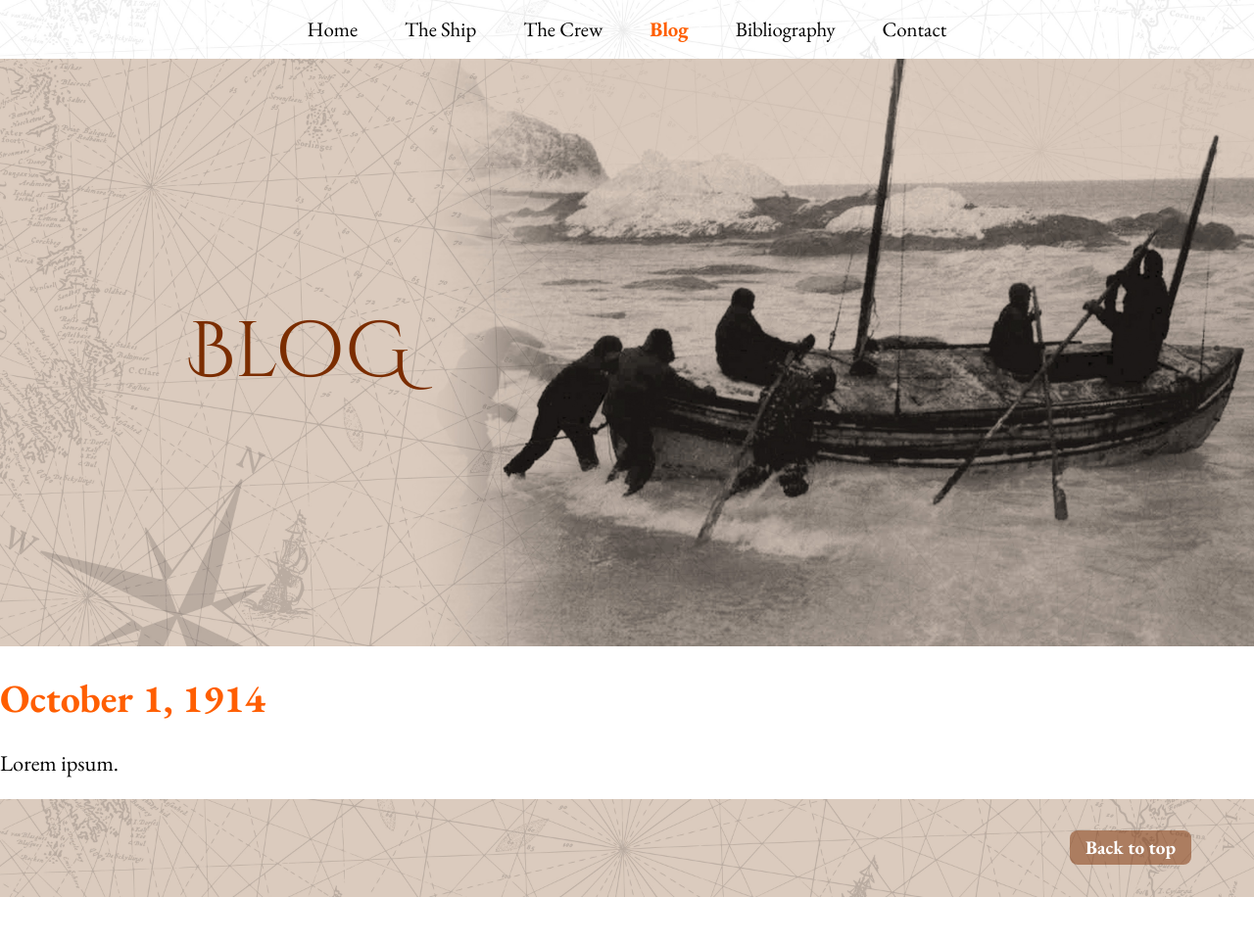
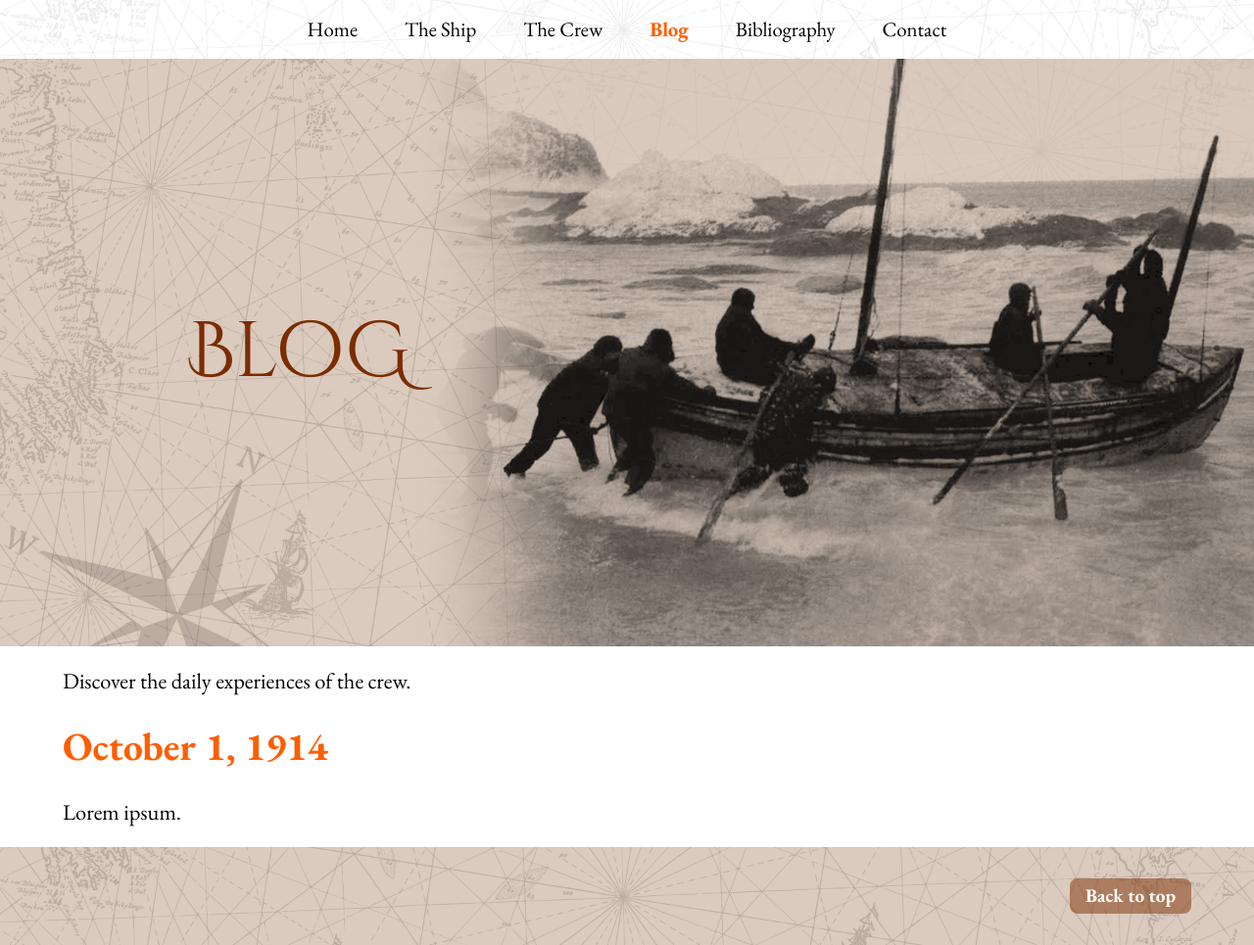
Before and after one commit to stoatsnhoney/Endurance-Project, a Jekyll site: the page built from blog.html, in a window 1280 px wide and 965 px high. Shown: the whole window at 98% size. Built offline with Jekyll 4.4.1, drawn with Linux system fonts in a browser that asks for light colours.

Commit message:
Update blog layout and improve content styling
Refactored blog.html to use a dedicated content container and added introductory text. Updated main.scss to improve content and blog layout styling, including increased spacer height. Made minor text improvements in 404.html and ship.html for clarity and consistency. Changed post type to 'days' in _config.yml to match content organization.

```diff
--- a/404.html
+++ b/404.html
@@ -6,7 +6,7 @@ permalink: /404
 <div>
   <h1>404</h1>
 
-  <h2>Page not found :(</h2>
+  <h2>Page not found</h2>
 
-  <p>Sorry about that. I looked everywhere, but the requested page could not be found.</p>
+  <p>The requested page could not be found. It may be stuck in the Weddell Sea.</p>
 </div>
--- a/_config.yml
+++ b/_config.yml
@@ -14,7 +14,7 @@ defaults:
       layout: "crew"
   - scope:
       path: ""
-      type: "posts"
+      type: "days"
     values:
       layout: "post"
   - scope:
--- a/_sass/main.scss
+++ b/_sass/main.scss
@@ -174,6 +174,11 @@ ul {
 // MARK: Containers
 
 .content {
+  margin: auto;
+  max-width: 1000px;
+}
+
+.blog-content {
   margin: 0 64px 0 64px;
 }
 
@@ -236,7 +241,7 @@ ul {
 }
 
 .spacer {
-  height: 32px;
+  height: 64px;
 }
 
 .footer {
--- a/blog.html
+++ b/blog.html
@@ -8,6 +8,12 @@ title: Blog
   <h1 class="blog-title">BloG</h1>
 </div>
 
+<div class="blog-content">
+
+  <p>
+    Discover the daily experiences of the crew.
+  </p>
+
   <ul>
     {% for day in site.days %}
       <li>
@@ -16,3 +22,5 @@ title: Blog
       </li>
     {% endfor %}
   </ul>
+
+</div>
--- a/ship.html
+++ b/ship.html
@@ -37,7 +37,7 @@ title: The Ship
   </p>
 
   <p>
-    After stops in Buenos Aires and South Georgia, <i>Endurance</i>> finally reached the Weddell Sea a few days later in December 1914, on course for the expedition's landing site: Vahsel Bay. It immediately encountered pack ice far worse than ever recorded. Several times ice floes surrounded the ship, temporarily holding it in place. Progress toward Vahsel Bay was slow, and the ice conditions were worsening. On January 24, 1915, <i>Endurance</i> became fully beset and unable to move.
+    After stops in Buenos Aires and South Georgia, <i>Endurance</i> finally reached the Weddell Sea a few days later in December 1914, on course for the expedition's landing site: Vahsel Bay. It immediately encountered pack ice far worse than ever recorded. Several times ice floes surrounded the ship, temporarily holding it in place. Progress toward Vahsel Bay was slow, and the ice conditions were worsening. On January 24, 1915, <i>Endurance</i> became fully beset and unable to move.
   </p>
 
   <p>
@@ -49,3 +49,5 @@ title: The Ship
   </p>
 
 </div>
+
+<div class="spacer"></div>
```
Also changed, not shown: other parts of ship.html (+1 -1 lines). Lines whose indentation alone changed are shown as unchanged.
